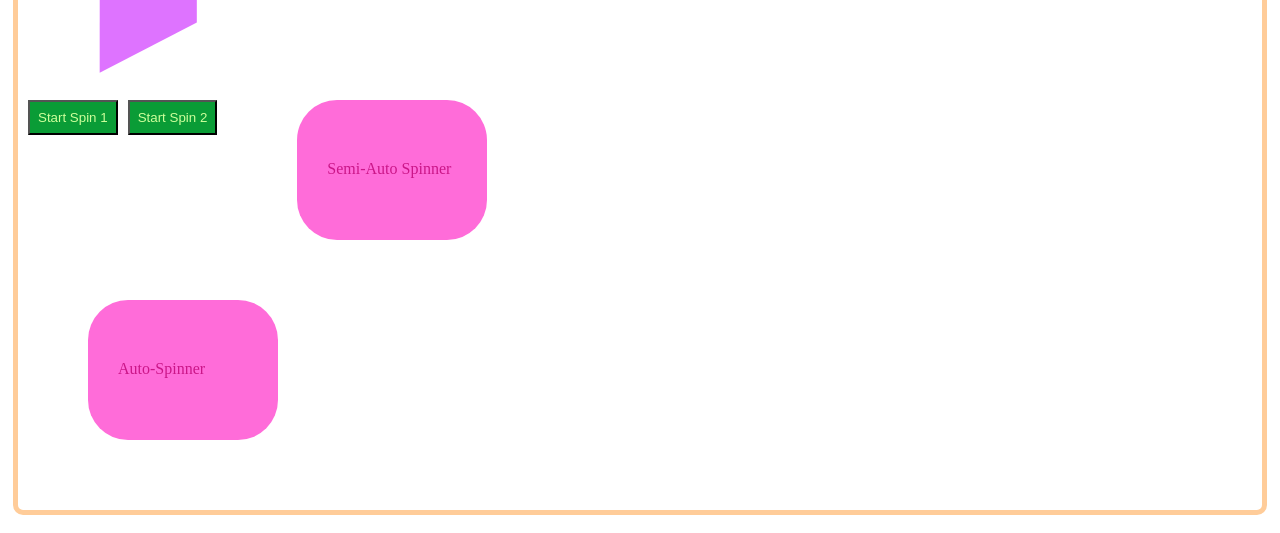
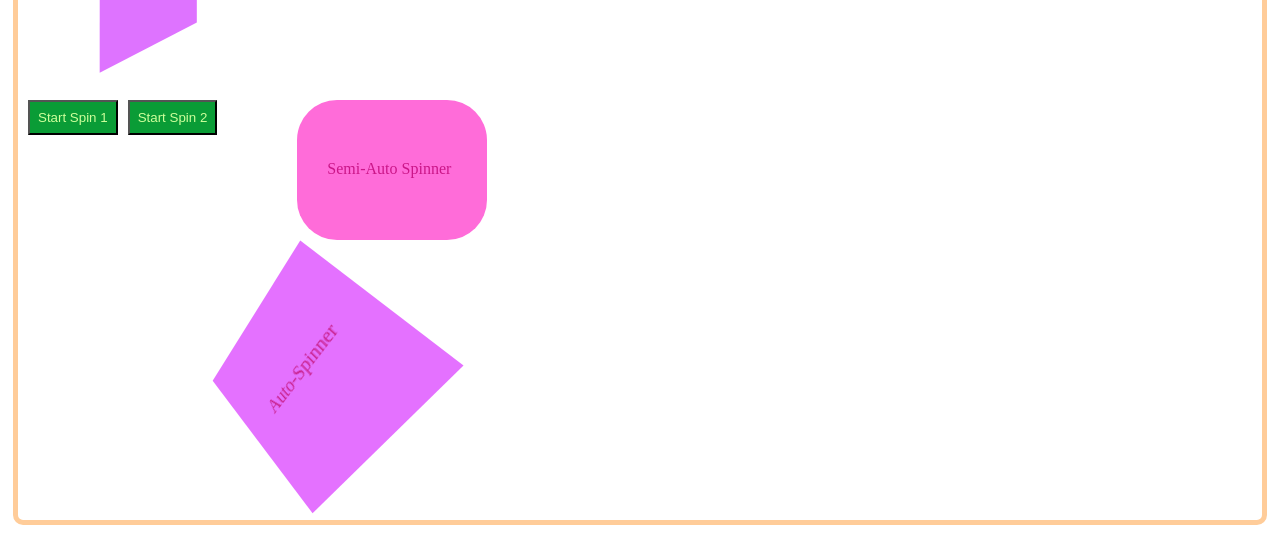
Before and after one commit to Bohman-Timothy/cit261, a PHP site: page /css-trans.html in a window 1280 px wide. Shown: the part 1140-1673 px from the top of the page. Run offline with PHP 8.4, Linux system fonts and the light colour scheme.

Commit message:
Made the 3rd spinbox automatically do the 3rd spin

```diff
--- a/web/css-trans.css
+++ b/web/css-trans.css
@@ -417,15 +417,15 @@ body {
 }
 
 .pinkSpinBox3 {
-	height: 40px;
-	width: 130px;
+	height: 50px;
+	width: 90px;
 	background-color: rgb(255,108,217);
 	color: rgb(203,22,136);
 	padding-top: 60px;
 	padding-left: 30px;
 	padding-right: 30px;
 	padding-bottom: 40px;
-	border-radius: 40px;
+	margin-left: 40px;
 }
 
 #spinBtns2A {
--- a/web/css-trans.html
+++ b/web/css-trans.html
@@ -64,7 +64,7 @@ Rainbow<br/>Progress
 </div>
 <div class="clrFloats"></div>
 <div class="marginSpace">
-  <div id="pinkSpinBox3" class="pinkSpinBox3">Auto-Spinner</div>
+  <div id="pinkSpinBox3" class="pinkSpinBox3 spin2B">Auto-Spinner</div>
 </div>
 <div class="clrFloats"></div>
 
```
